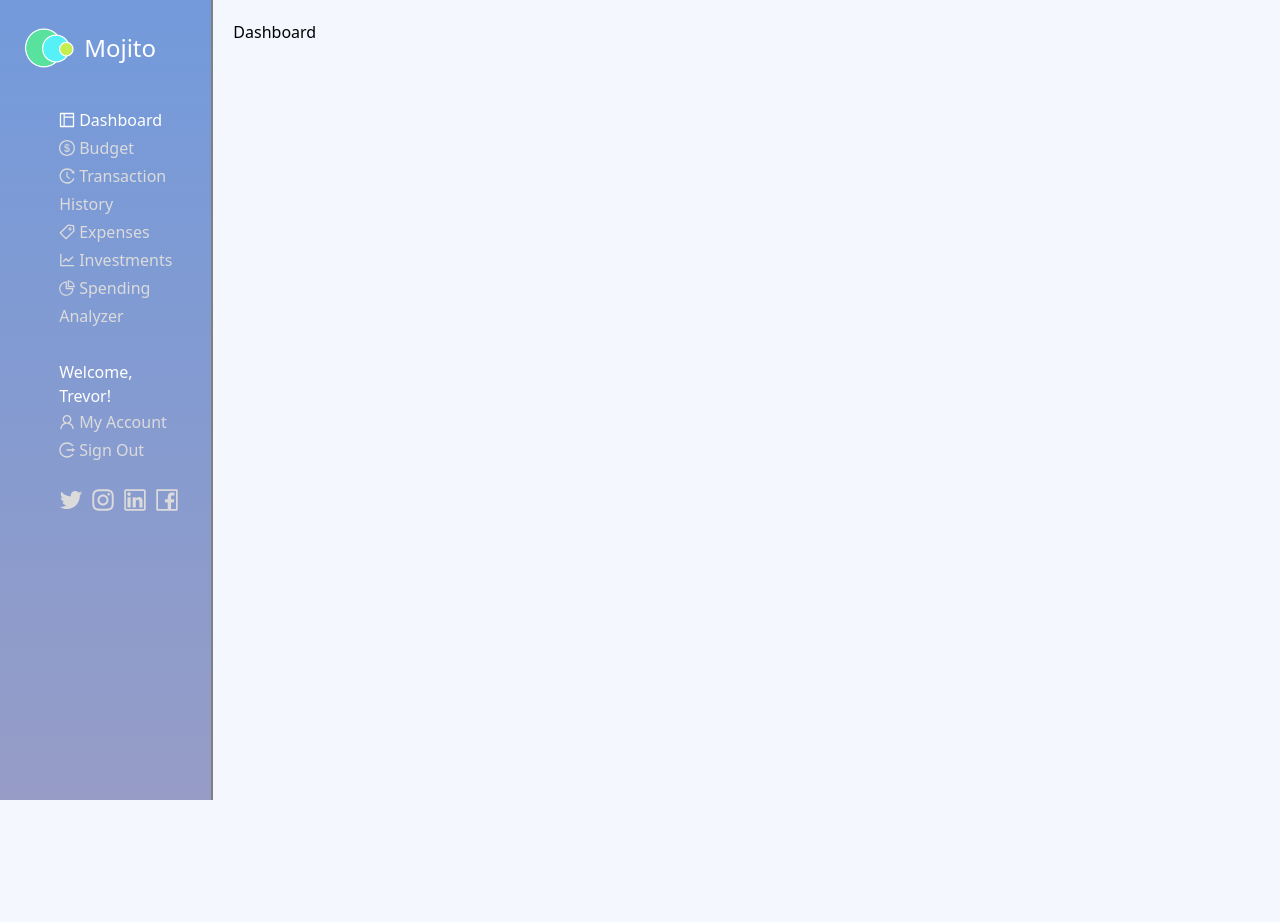
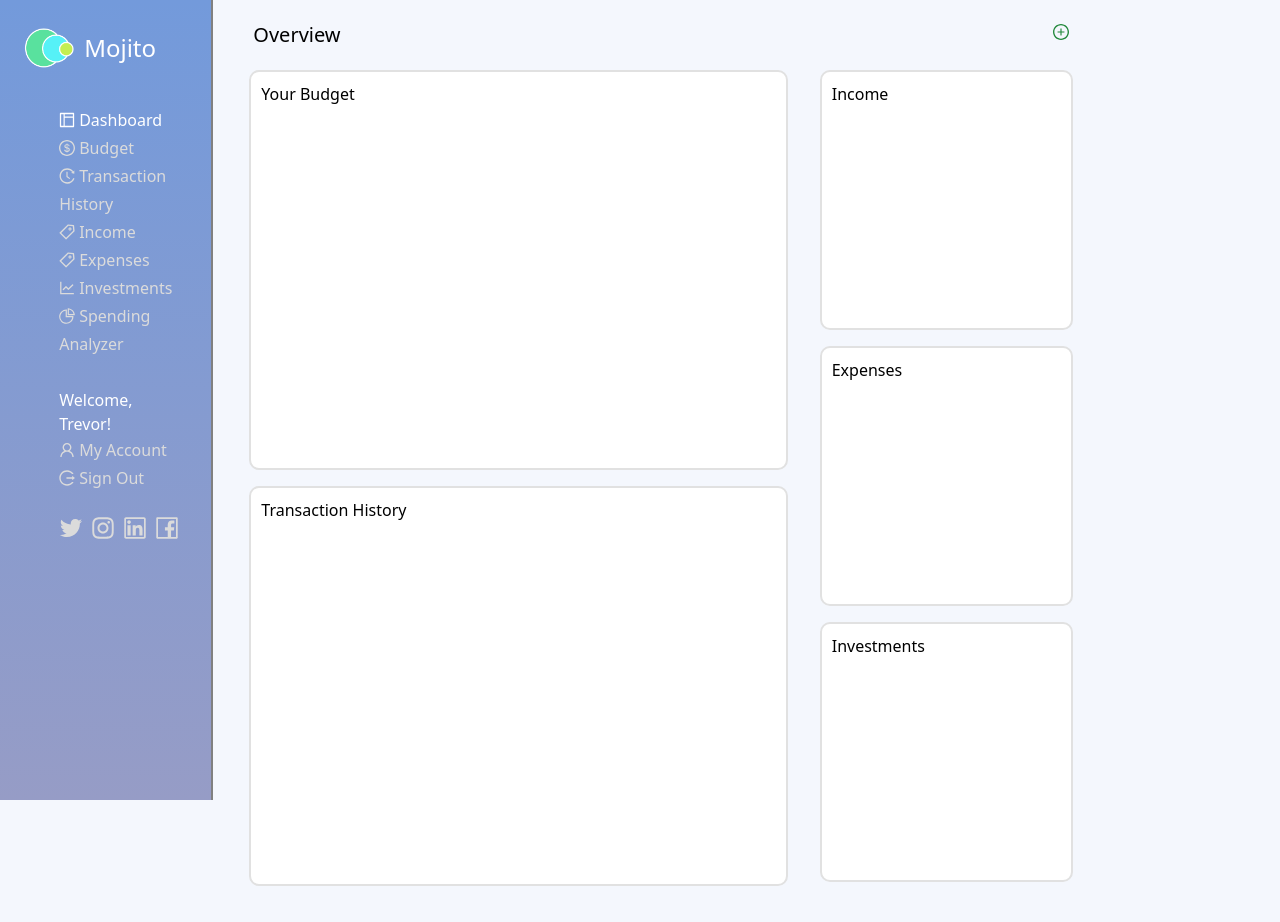
Before and after one commit to Trevor-Fagan/Mojito, a React (Create React App) app in the folder client/: page / in a window 1280 px wide. Before the commit the page ends 800 px from the top, so only its background shows below. Built offline with nearby package versions, Linux system fonts and the light colour scheme.

Commit message:
Added dashboard widgets and styling

```diff
--- a/client/public/index.html
+++ b/client/public/index.html
@@ -5,7 +5,7 @@
     <meta name="viewport" content="width=device-width, initial-scale=1, shrink-to-fit=no">
     <meta name="theme-color" content="#000000">
     <link rel="manifest" href="%PUBLIC_URL%/manifest.json">
-    <link rel="shortcut icon" href="%PUBLIC_URL%/mojito_logo.PNG">
+    <link rel="shortcut icon" href="%PUBLIC_URL%/mojito_logo_transparent.png">
     <title>Mojito</title>
   </head>
   <body>
--- a/client/src/App.js
+++ b/client/src/App.js
@@ -8,6 +8,7 @@ import TransactionHistory from '../src/pages/TransactionHistory';
 import SpendingAnalyzer from '../src/pages/SpendingAnalyzer';
 import Account from '../src/pages/Account';
 import SignOut from '../src/pages/SignOut';
+import Income from '../src/pages/Income';
 import { BrowserRouter as Router, Switch, Route } from 'react-router-dom';
 
 function App() {
@@ -24,6 +25,7 @@ function App() {
             <Route path='/spending_analyzer' component={SpendingAnalyzer} />
             <Route path='/my_account' component={Account}></Route>
             <Route path='/sign_out' component={SignOut}></Route>
+            <Route path='/income' component={Income}></Route>
           </Switch>
         </div>
     </Router>
--- a/client/src/components/Sidebar.js
+++ b/client/src/components/Sidebar.js
@@ -18,6 +18,7 @@ const Sidebar = () => {
           <li><NavLink activeStyle={{color: '#FFF'}} exact to='/'><LayoutOutlined /><span className='text_icon_padding'>Dashboard</span></NavLink></li>
           <li><NavLink activeStyle={{color: '#FFF'}} to='/budget'><DollarOutlined /><span className='text_icon_padding'>Budget</span></NavLink></li>
           <li><NavLink activeStyle={{color: '#FFF'}} to='/transaction_history'><HistoryOutlined /><span className='text_icon_padding'>Transaction History</span></NavLink></li>
+          <li><NavLink activeStyle={{color: '#FFF'}} to='/income'><TagOutlined /><span className='text_icon_padding'>Income</span></NavLink></li>
           <li><NavLink activeStyle={{color: '#FFF'}} to='/expenses'><TagOutlined /><span className='text_icon_padding'>Expenses</span></NavLink></li>
           <li><NavLink activeStyle={{color: '#FFF'}} to='/investments'><LineChartOutlined /><span className='text_icon_padding'>Investments</span></NavLink></li>
           <li><NavLink activeStyle={{color: '#FFF'}} to='/spending_analyzer'><PieChartOutlined /><span className='text_icon_padding'>Spending Analyzer</span></NavLink></li>
--- a/client/src/pages/Dashboard.js
+++ b/client/src/pages/Dashboard.js
@@ -1,8 +1,52 @@
 import React from 'react';
+import { PlusCircleOutlined } from '@ant-design/icons';
+import { Link } from 'react-router-dom';
+import '../styles/Dashboard.css'
 
 const Dashboard = () => {
-  return <div>
-    Dashboard
+  return <div className='dashboard w-5/6'>
+    <div className='overview_bar w-full'>
+      <h2>Overview</h2>
+
+      <a href='#'><PlusCircleOutlined style={{ color: '#21883B'}}/></a>
+    </div>
+
+      <div className='col_one lg:w-4/6 md:w-full'>
+        <Link to='/budget'>
+        <div className='widget_panel your_budget top_widget_panel'>
+          <h3>Your Budget</h3>
+        </div>
+        </Link>
+
+        <Link to= '/transaction_history'>
+          <div className='widget_panel transaction_history'>
+            <h3>Transaction History</h3>
+          </div>
+        </Link>
+      </div>
+
+
+    <div className='col_two lg:w-2/6 md:w-full'>
+        <Link to='/income'>
+          <div className='widget_panel income h-2/6 top_widget_panel'>
+              <h3>Income</h3>
+          </div>
+        </Link>
+
+        <Link to='/expenses'>
+          <div className='widget_panel expenses h-2/6'>
+              <h3>Expenses</h3>
+          </div>
+        </Link>
+
+        <Link to='/investments'>
+          <div className='widget_panel investments h-2/6'>
+              <h3>Investments</h3>
+          </div>
+        </Link>
+    </div>
+
+
   </div>;
 };
 
--- /dev/null
+++ b/client/src/pages/Income.js
@@ -0,0 +1,7 @@
+import React from 'react';
+
+const Income = () => {
+  return <div>Income</div>;
+};
+
+export default Income;
--- /dev/null
+++ b/client/src/styles/Dashboard.css
@@ -0,0 +1,46 @@
+.dashboard {
+
+}
+
+.overview_bar h2 {
+    margin: 20px;
+    font-size: 20px;
+    display: inline-block;
+    margin-top: 0px;
+}
+
+.overview_bar a {
+    float: right;
+    display: inline;
+    margin: 20px;
+    margin-top: 0px;
+}
+
+.col_one {
+    float: left;
+}
+
+.col_two {
+    float: right;
+}
+
+.widget_panel {
+    min-height: 260px;
+    border-radius: 10px;
+    border: 2px solid #E1E1E1;
+    background-color: #FFF;
+    padding: 10px;
+    margin: 1em;
+}
+
+.top_widget_panel {
+    margin-top: 0;
+}
+
+.your_budget {
+    min-height: 400px;
+}
+
+.transaction_history {
+    min-height: 400px;
+}
```
Also changed, not shown: client/public/mojito_logo_transparent.png (added).
